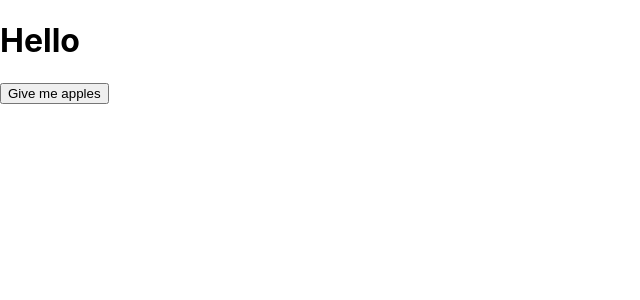
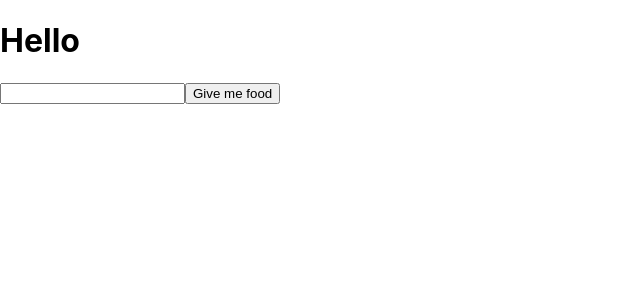
Before and after one commit to fwill22/fridge-savant-client, a React (Create React App) app: page / in a window 1280 px wide. Shown: the top 300 px of the page, without its empty margins (0-640 px from the left). Built offline with nearby package versions, Linux system fonts and the light colour scheme.

Commit message:
Basic input search working

```diff
--- a/src/App.js
+++ b/src/App.js
@@ -7,10 +7,18 @@ function App() {
     let json = await result.json()
     console.log(json)
   }
+
+  const [ingredient, setIngredient] = useState(null)
+
+  const handleChange = (e) => {
+    setIngredient(e.target.value)
+  }
+
   return (
     <div className='App'>
       <h1>Hello</h1>
-      <button onClick={() => ingredientRequest('apple')}>Give me apples</button>
+      <input type='text' onChange={handleChange}></input>
+      <button onClick={() => ingredientRequest(ingredient)}>Give me food</button>
     </div>
   );
 
```
